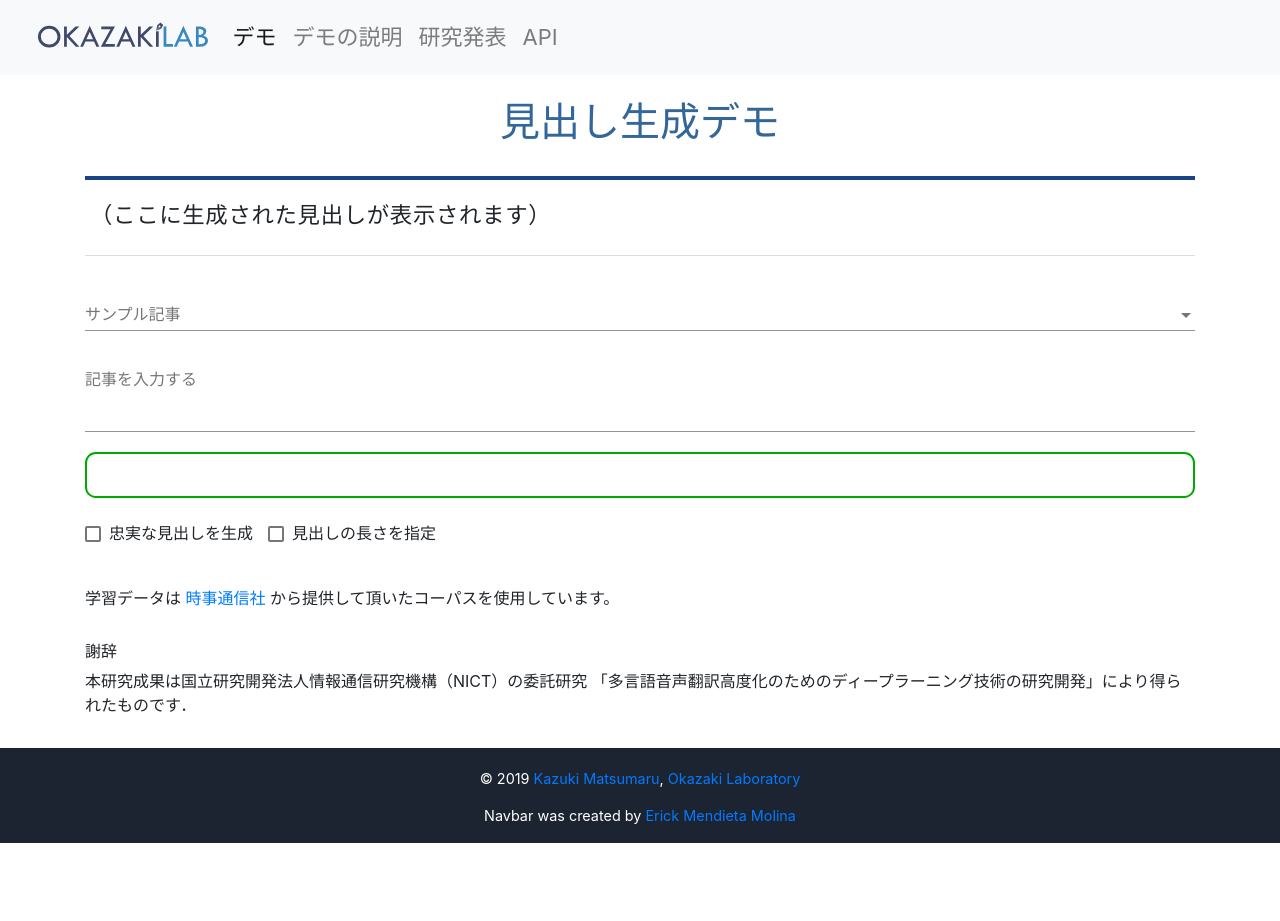
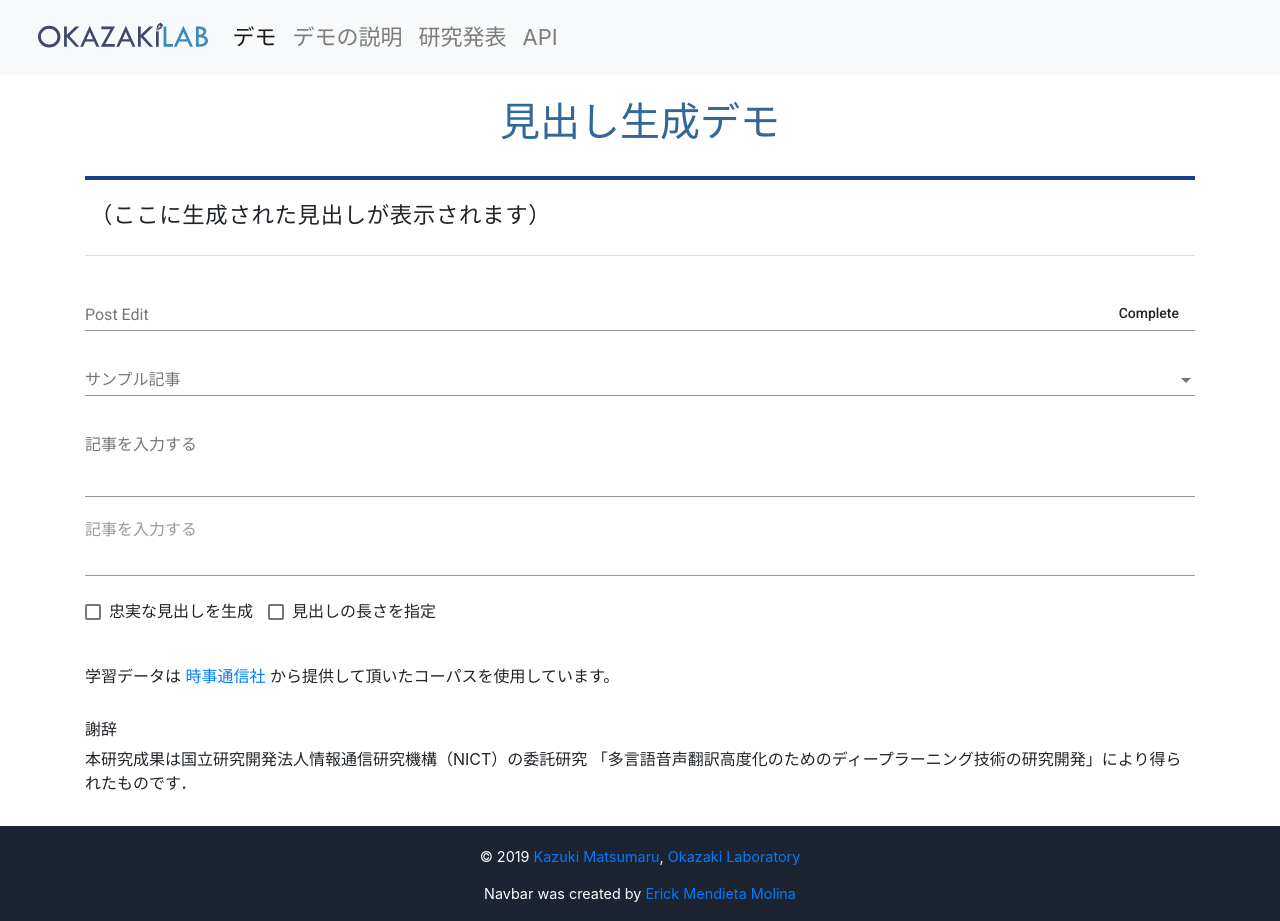
Before and after one commit to teanakamura/headline-generation-interface, an Angular app: page / in a window 1280 px wide. Before the commit the page ends 843 px from the top, so only its background shows below. Built offline with nearby package versions, Linux system fonts and the light colour scheme; what ngx-markdown would draw is missing.

Commit message:
modify design

```diff
--- a/src/app/app.module.ts
+++ b/src/app/app.module.ts
@@ -22,6 +22,7 @@ import {MatFormFieldModule} from '@angular/material/form-field';
 import {MatSelectModule} from '@angular/material/select';
 import {MatInputModule} from '@angular/material/input';
 import {MatCheckboxModule} from '@angular/material/checkbox';
+import {MatButtonModule} from '@angular/material/button'
 
 import { MobileNavComponent } from './mobile-nav/mobile-nav.component';
 import { InputComponent } from './generate/input/input.component';
@@ -53,6 +54,7 @@ import { InputComponent } from './generate/input/input.component';
     MatSelectModule,
     MatInputModule,
     MatCheckboxModule,
+    MatButtonModule,
     ],
   providers: [],
   bootstrap: [AppComponent]
--- a/src/app/generate/generate.component.html
+++ b/src/app/generate/generate.component.html
@@ -4,6 +4,16 @@
 <div class="headline">
   <h2> {{ generatedHeadline }} </h2>
 </div>
+
+<mat-form-field style="width: 100%;">
+  <mat-label>Post Edit</mat-label>
+  <textarea matInput
+            cdkTextareaAutosize
+            cdkAutosizeMinRows="1"
+            [(ngModel)]="postEditHeadline">
+  </textarea>
+  <button mat-button>Complete</button>
+</mat-form-field>
 
 <app-samples (event)="receiveArticle($event)"></app-samples>
 
@@ -12,7 +22,6 @@
   <textarea matInput
             cdkTextareaAutosize
             cdkAutosizeMinRows="3"
-            contentEditable="true"
             [(ngModel)]="text" (input)="onKey($event)">
   </textarea>
 </mat-form-field>
--- a/src/app/generate/generate.component.scss
+++ b/src/app/generate/generate.component.scss
@@ -22,6 +22,16 @@ h1 {
     letter-spacing: 0.03em!important;
 }
 
+mat-form-field {
+  position: relative;
+}
+
+button {
+  position: absolute;
+  right: 0;
+  bottom: 0;
+}
+
 .model-mode {
   padding-right: 15px;
 }
--- a/src/app/generate/generate.component.ts
+++ b/src/app/generate/generate.component.ts
@@ -14,6 +14,7 @@ import { FormControl } from '@angular/forms';
 export class GenerateComponent implements OnInit {
   private URL = 'https://api.okazakilab.org/';
   generatedHeadline = '（ここに生成された見出しが表示されます）';
+  postEditHeadline = '';
   public text = '';
   length = 30;
   selections = {};
@@ -49,7 +50,10 @@ export class GenerateComponent implements OnInit {
         const body: object = {src: [this.text], model, length: this.length};
         this.http.post(this.URL + 'generate', body, this.httpOptions)
           .subscribe(
-          (data) => { this.generatedHeadline = data['0']['hypos'][0]; },
+          (data) => {
+            this.generatedHeadline = data['0']['hypos'][0];
+            this.postEditHeadline = data['0']['hypos'][0];
+          },
           error => console.log(error)
       ); });
   }
--- a/src/app/generate/input/input.component.html
+++ b/src/app/generate/input/input.component.html
@@ -1,3 +1,4 @@
+<div class="label">記事を入力する</div>
 <div #inputHighlight
      class="input-highlight"
      contenteditable="true"
--- a/src/app/generate/input/input.component.scss
+++ b/src/app/generate/input/input.component.scss
@@ -1,11 +1,16 @@
+.label {
+  color: #999999;
+}
+
 .input-highlight {
-    border: 2px solid #0a0;  /* 枠線 */
-    border-radius: 0.67em;   /* 角丸 */
+  border-bottom: 1.4px solid #999999;  /* 枠線 */
+  // border-radius: 0.67em;   /* 角丸 */
   padding: 0.5em;          /* 内側余白 */
   width: 100%;             /* 横幅 */
   box-sizing: border-box;  /* はみ出しを防ぐ対策 */
   background-color: #fff;  /* 背景色 */
-    line-height: 1.6;        /* 行の高さ */
+  line-height: 1.1;        /* 行の高さ */
+  min-height: 3.0;
 }
 /* ▼ハイライトON/OFFボタン枠の装飾（任意） */
 .controlpanel {
```
Lines whose indentation alone changed are shown as unchanged.
